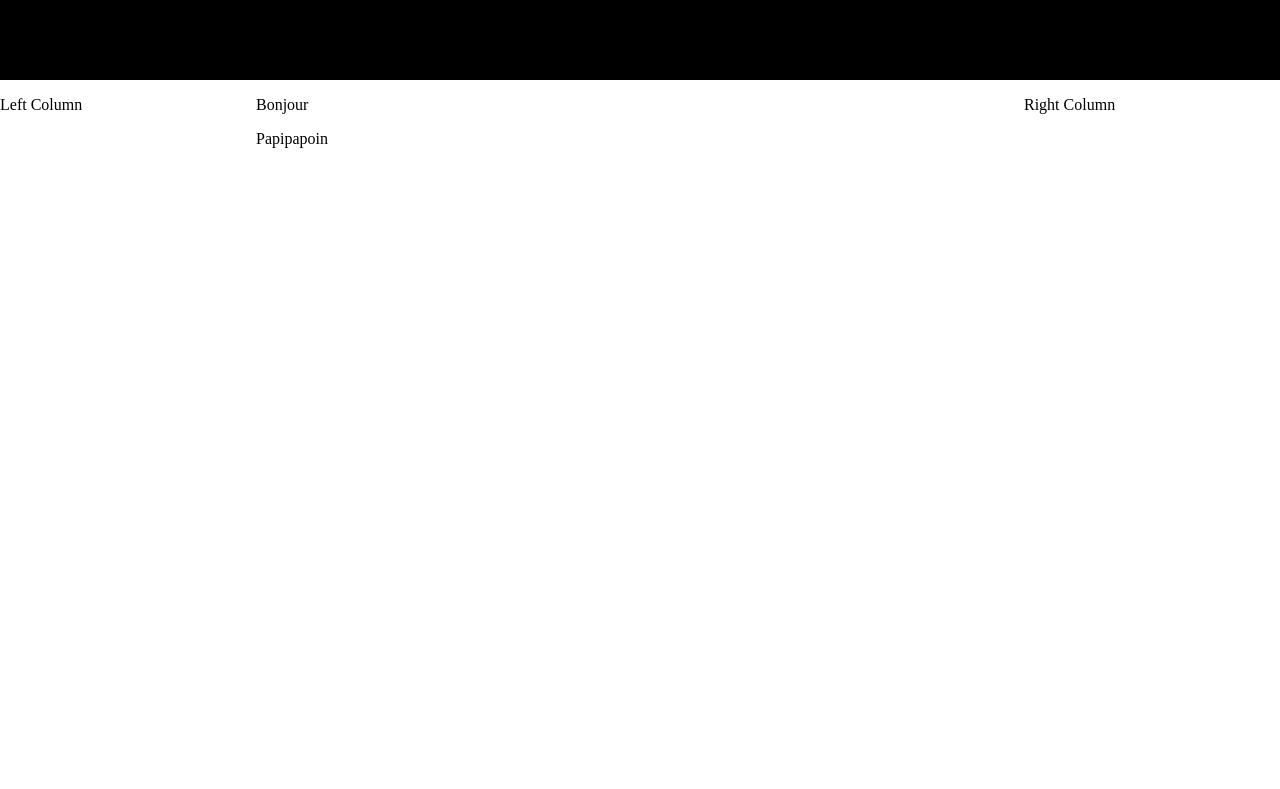
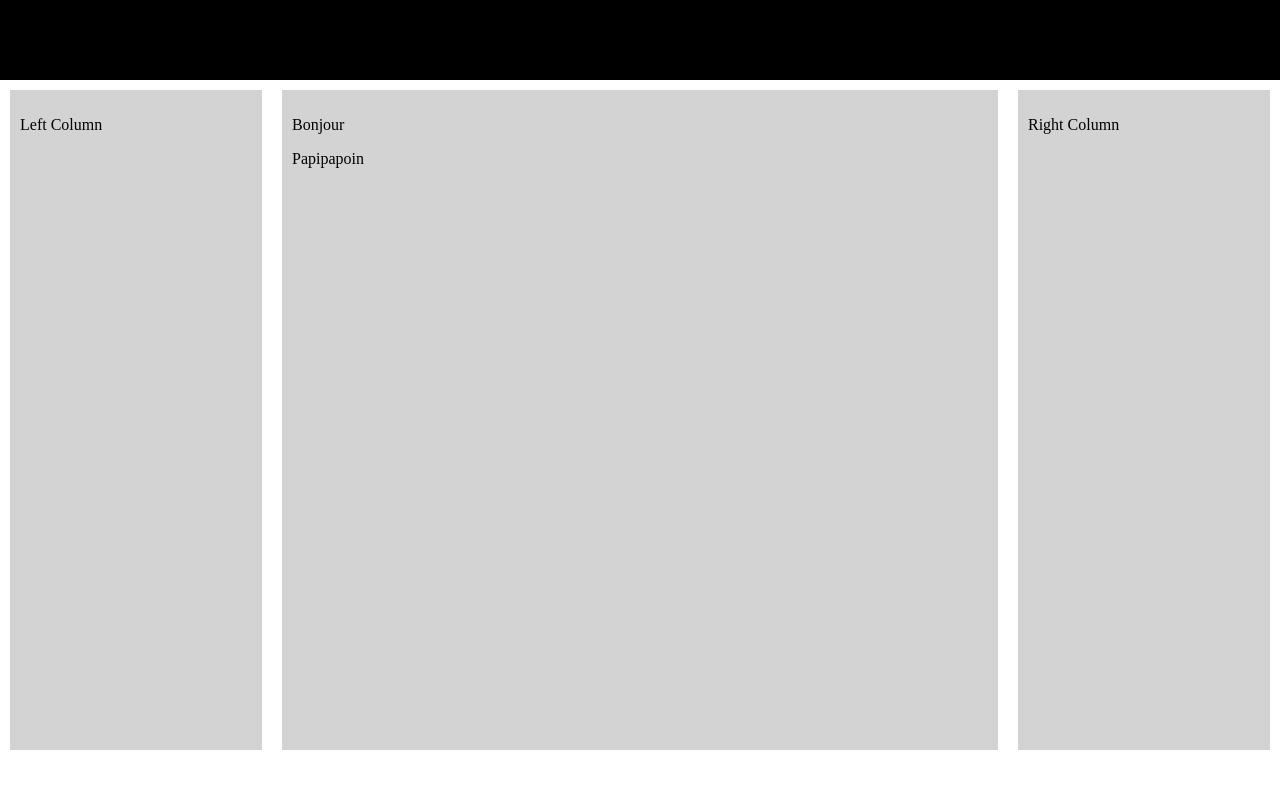
Before and after one commit to GabrielL14/MyFirstTestWebSite, a plain HTML site: page index.html in a window 1280 px wide. Shown: the part 145-934 px from the top of the page. Before the commit the page ends 865 px from the top, so only its background shows below. Drawn offline with Linux system fonts and the light colour scheme.

Commit message:
Update style.css

```diff
--- a/style.css
+++ b/style.css
@@ -39,14 +39,27 @@ body{
     display: block;
     width: 20%;
     height: 80vh;
+    background-color: lightgray;
+    padding: 10px;
+    margin: 10px;
 }
 .main{
     display: block;
     width:60%;
     height:80vh;
+    background-color: lightgray;
+    padding: 10px;
+    margin: 10px;
 }
 .right-column{
     display: block;
     width: 20%;
     height: 80vh;
+    background-color: lightgray;
+    padding: 10px;
+    margin: 10px;
 }
+.foot{
+    width: 90%;
+    height:20vh;
+}
```
